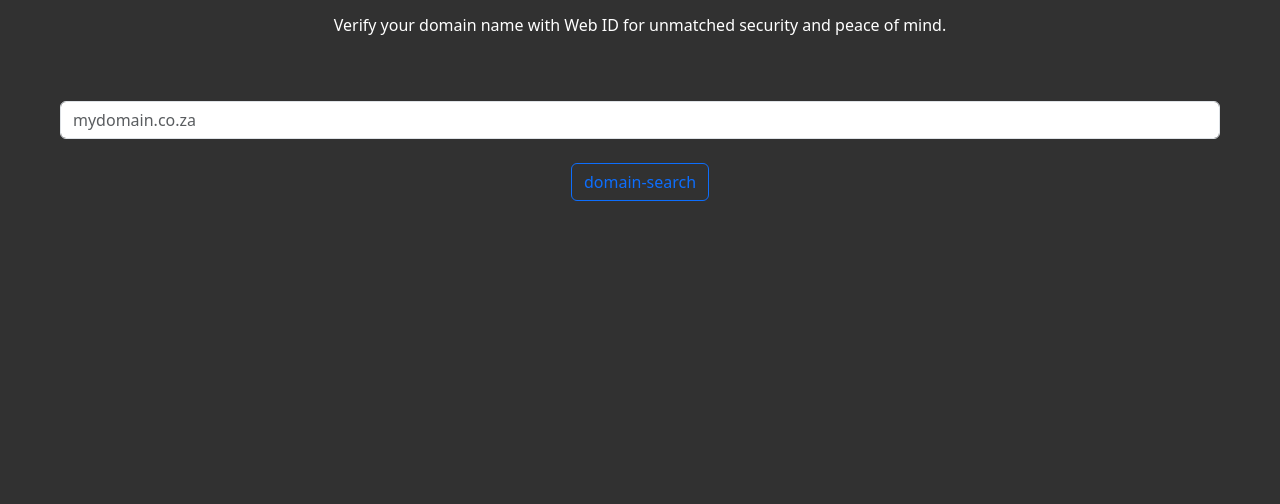
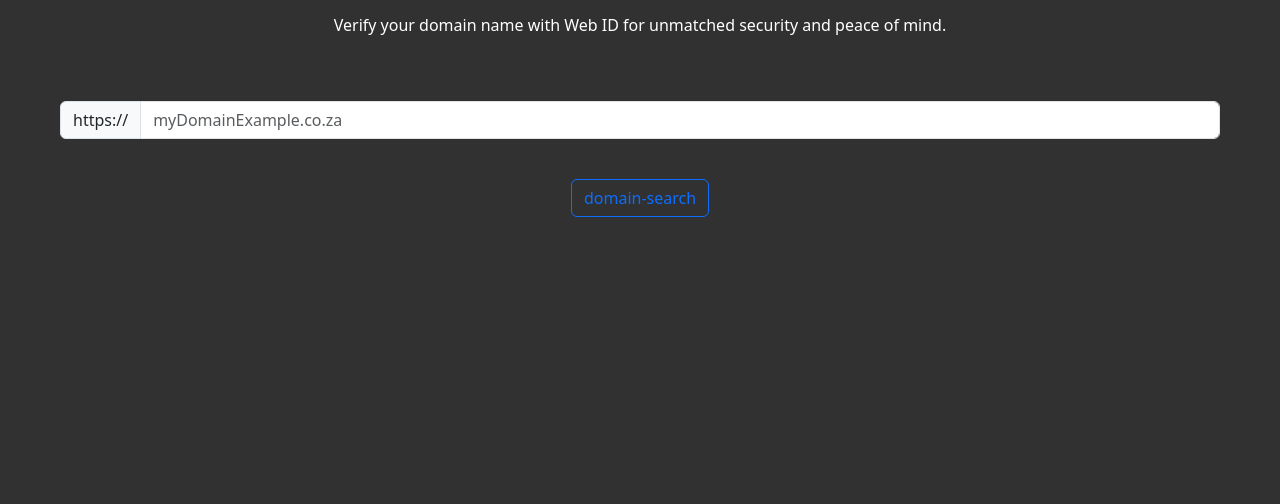
Before and after one commit to atlehang66/WebID, a plain HTML site: page WebID.html in a window 1280 px wide. Shown: the part 234-738 px from the top of the page. Drawn offline with nearby package versions, Linux system fonts and the light colour scheme; a web font is replaced by a local one.

Commit message:
Add files via upload

```diff
--- a/WebID.html
+++ b/WebID.html
@@ -68,7 +68,13 @@
         </div>
         <div name ="domain-search">
             <center>
-                <input  type="text" class="form-control" id = "urlInput" name="domain" placeholder="mydomain.co.za">
+              <div class="mb-3">
+                <div class="input-group">
+                  <span class="input-group-text" id="basic-addon3">https://</span>
+                  <input type="text" class="form-control" id="basic-url" aria-describedby="basic-addon3 basic-addon4" placeholder="myDomainExample.co.za">
+                </div>
+              </div>
+
                 <br>
                 <button type="button" class="btn btn-outline-primary" onclick="checkURL()">domain-search</button>
             </center>
```
